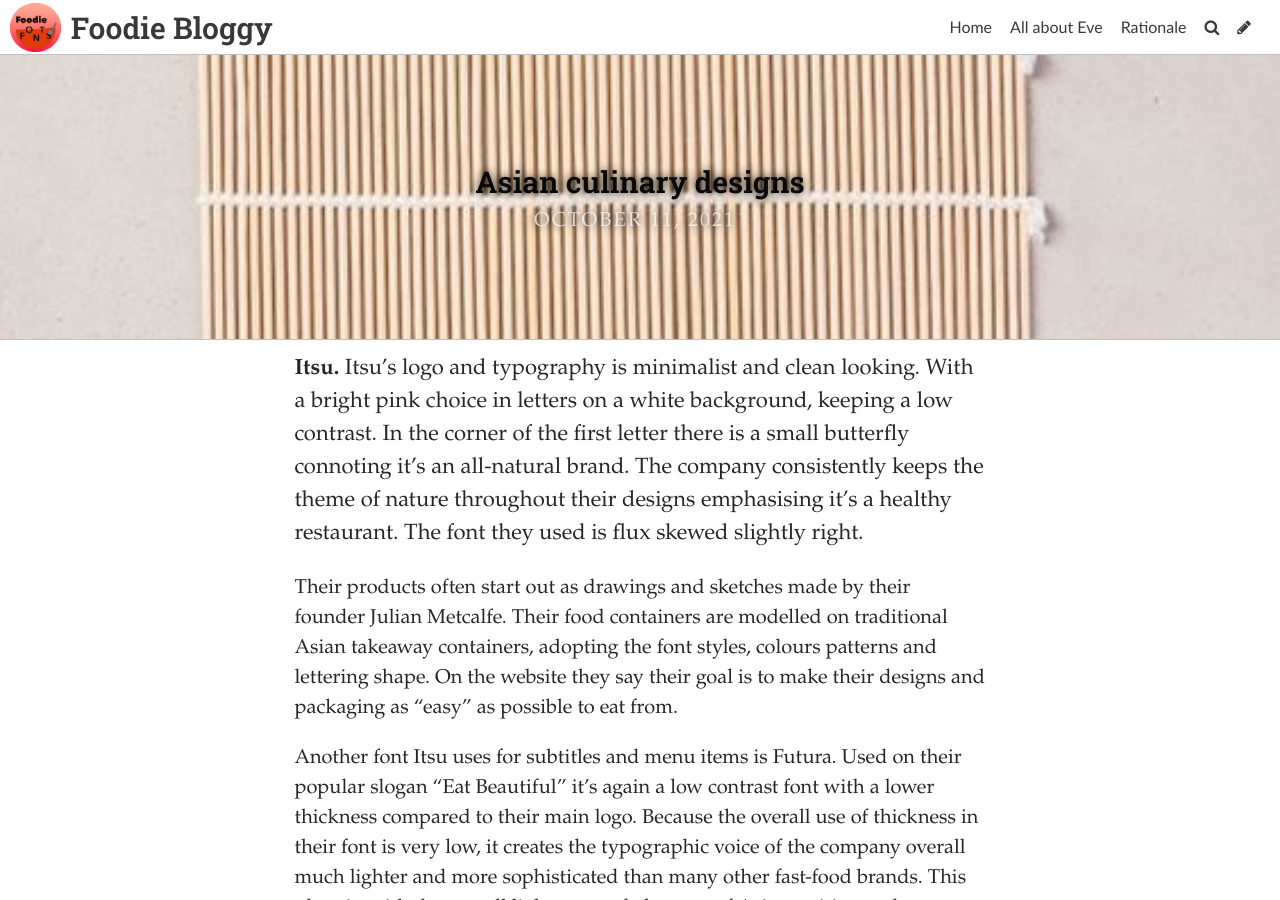
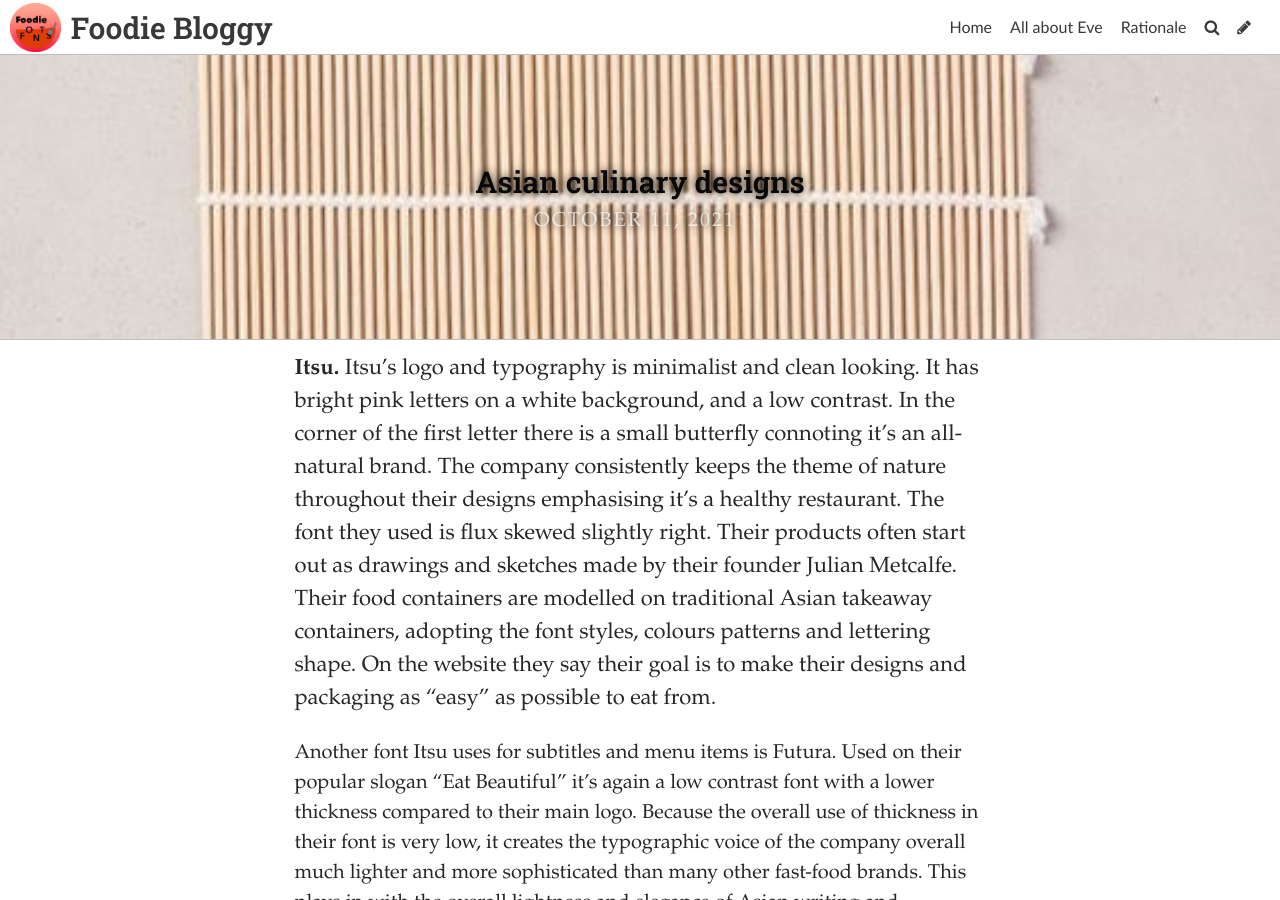
Before and after one commit to eve022/typoggy, a Jekyll site: the page built from _posts/2021-10-11-oh-so-asian.md, in a window 1280 px wide and 900 px high. Built offline with Jekyll 4.4.1, drawn with Linux system fonts in a browser that asks for light colours; some web fonts are replaced.

Commit message:
Update Post “2021-10-11-oh-so-asian”

```diff
--- a/_posts/2021-10-11-oh-so-asian.md
+++ b/_posts/2021-10-11-oh-so-asian.md
@@ -8,9 +8,7 @@
   from their culture to design their own brand?
 comments: true
 ---
-**Itsu.**  Itsu’s logo and typography is minimalist and clean looking. With a bright pink choice in letters on a white background, keeping a low contrast. In the corner of the first letter there is a small butterfly connoting it’s an all-natural brand. The company consistently keeps the theme of nature throughout their designs emphasising it’s a healthy restaurant. The font they used is flux skewed slightly right.
-
-Their products often start out as drawings and sketches made by their founder Julian Metcalfe. Their food containers are modelled on traditional Asian takeaway containers, adopting the font styles, colours patterns and lettering shape. On the website they say their goal is to make their designs and packaging as “easy” as possible to eat from.
+**Itsu.**  Itsu’s logo and typography is minimalist and clean looking. It has bright pink letters on a white background, and a low contrast. In the corner of the first letter there is a small butterfly connoting it’s an all-natural brand. The company consistently keeps the theme of nature throughout their designs emphasising it’s a healthy restaurant. The font they used is flux skewed slightly right. Their products often start out as drawings and sketches made by their founder Julian Metcalfe. Their food containers are modelled on traditional Asian takeaway containers, adopting the font styles, colours patterns and lettering shape. On the website they say their goal is to make their designs and packaging as “easy” as possible to eat from.
 
 Another font Itsu uses for subtitles and menu items is Futura. Used on their popular slogan “Eat Beautiful” it’s again a low contrast font with a lower thickness compared to their main logo. Because the overall use of thickness in their font is very low, it creates the typographic voice of the company overall much lighter and more sophisticated than many other fast-food brands. This plays in with the overall lightness and elegance of Asian writing and characters. The culture of Asian fine art has influenced Itsu’s design choices.
 
```
